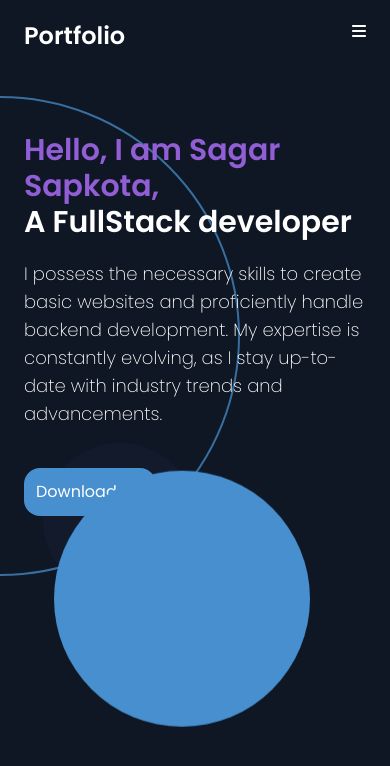
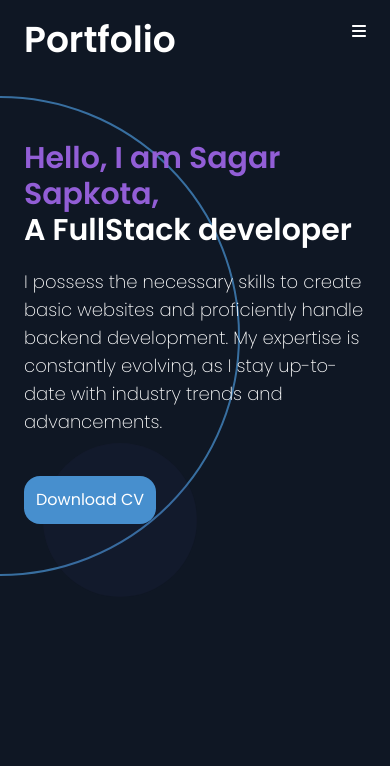
Before and after one commit to sagar442-debug/Portfolio-Sagar-Sapkota, a React (Create React App) app: page / in a window 390 px wide. Shown: the top 766 px of the page. Built offline with nearby package versions, Linux system fonts and the light colour scheme.

Commit message:
Fixed small bugs

```diff
--- a/src/App.js
+++ b/src/App.js
@@ -2,10 +2,18 @@ import "./App.css";
 import "tailwindcss/tailwind.css";
 import Navbar from "./components/Navbar";
 import MidSection from "./components/MidSection";
+import {
+  createBrowserRouter as Router,
+  Route,
+  Routes
+} from "react-router-dom";
+import About from "./components/About";
 
 function App() {
   return (
+
     <>
+
       <div className="bg-[#0f1724] h-full w-full absolute -z-10 font-poppins"></div>
       <div className="mx-6 pt-5 sm:px-10">
         <Navbar />
@@ -16,9 +24,11 @@ function App() {
         <div className="border-2 absolute overflow-hidden border-[#478fce] -z-10 top-24 rounded-full h-[30rem] w-[30rem] animate-pulse  transform -translate-x-1/2">
         </div>
         <div className=" absolute pulse bg-[#494397] h-[5rem] w-[5rem] top-[30rem] animate-ping left-20 -z-10 rounded-full ">
+          <div className="h-[3rem] relative w-[3rem] bg-white animate-ping hidden"></div>
           </div>
       </div>
-    </>
+      </>
+
   );
 }
 
--- a/src/components/MidSection.js
+++ b/src/components/MidSection.js
@@ -28,7 +28,7 @@ export default function MidSection() {
           </div>
         </div>
       </div>
-      <div className="image-section">
+      <div className="image-section hidden sm:block">
         <div className="circle1 absolute hover:h-32 duration-150 hover:w-32 h-64 animate-bounce w-64 bg-[#478fce]  top-[30rem] right-20 rounded-full"></div>
       </div>
     </div>
--- a/src/components/Navbar.js
+++ b/src/components/Navbar.js
@@ -26,7 +26,7 @@ export default function Navbar() {
             ham === true ? "border-b border-slate-700" : ""
           }`}
         >
-          <h1 className="cursor-pointer text-2xl font-semibold  ">Portfolio</h1>
+          <h1 className="cursor-pointer text-4xl font-semibold  ">Portfolio</h1>
           <div onClick={onClickHam} className="hamLogo cursor-pointer">
             <FontAwesomeIcon icon={faBars} />
           </div>
```
